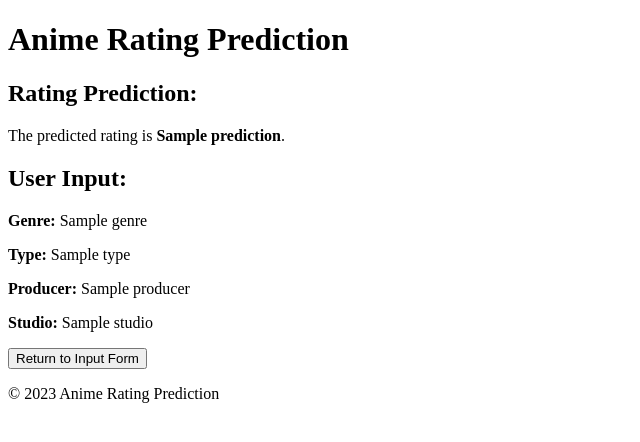
After one commit to calvin-projet/Project_MLOPS, a Flask app: template templates/predict-rating.html in a window 1280 px wide. The commit adds this page. Shown: the top 442 px of the page, without its empty margins (0-640 px from the left). Run offline with Flask 2, Linux system fonts and the light colour scheme; the template is opened without the code that fills it: most values are stand-ins (such as "Sample title", 1, 10 or a date in 2020); parts of the project's set-up code (start-up, migrations or seed data) failed here and were passed over.

Commit message:
update site web

```diff
--- a/app.py
+++ b/app.py
@@ -1,44 +1,81 @@
 from flask import Flask, request, jsonify, send_file, render_template
-from model import predict_rating
 import os
 import pandas as pd
+import pickle
 
 app = Flask(__name__)
+model = pickle.load(open('data/model_xgb.pkl', 'rb'))
 
-static_dir = '/static'
-app.static_folder = static_dir
-
-@app.route('/')
+@app.route('/', methods=['GET', 'POST'])
 def index():
-    return render_template('page.html')
-
-@app.route('/predict', methods=['POST'])
-def predict_rating():
-    if request.method == 'POST':
-        # Get the form data
-        title = request.form['title']
-        genre = request.form.getlist('genre')
-        description = request.form['description']
-        anime_type = request.form['type']
-        producer = request.form['producer']
-        studio = request.form.getlist('studio')
-
-        # Preprocess the input data
-        input_df = pd.DataFrame({'title': [title],
-                                 'genre': [','.join(genre)],
-                                 'description': [description],
-                                 'type': [anime_type],
-                                 'producer': [producer],
-                                 'studio': [','.join(studio)]})
-
-        # Make the prediction
-        # rating = model.predict(input_df)[0]
-        rating = 999
-
-        # Render the result template
-        return render_template('result.html', title=title, genre=genre, description=description, type=anime_type, producer=producer, studio=studio, rating=rating)
-    else:
+    if request.method=='GET':
         return render_template('page.html')
 
+    elif request.method == 'POST':
+        df_anime = pd.read_csv("data/Anime_data.csv")
+        df_anime = df_anime[:10000]
+        df_anime = df_anime.dropna(subset=["Rating"])
+
+        df_anime = df_anime.drop('Title', axis=1)
+        df_anime = df_anime.drop('Aired', axis=1)
+        df_anime = df_anime.drop('Anime_id', axis=1)
+        df_anime = df_anime.drop('Link', axis=1)
+        df_anime = df_anime.drop('Source', axis=1)
+        df_anime = df_anime.drop('Episodes', axis=1)
+        df_anime = df_anime.drop('Popularity', axis=1)
+        df_anime = df_anime.drop('ScoredBy', axis=1)
+        df_anime = df_anime.drop('Members', axis=1)
+        df_anime = df_anime.drop('Synopsis', axis=1)
+        df_anime = df_anime.drop(['Rating'], axis=1)
+
+        Genre = request.form['genre']
+        Type = request.form['type']
+        Producer = request.form['producer']
+        Studio = request.form['studio']
+
+        df_anime.loc[0] = ({'Genre': str(Genre), 'Type': str(Type), 'Producer': str(Producer), 'Studio': str(Studio)})
+
+
+        df_anime['Genre'] = df_anime['Genre'].fillna("['unknown']")
+        df_anime['Producer'] = df_anime['Producer'].fillna("['unknown']")
+        df_anime['Studio'] = df_anime['Studio'].fillna("['unknown']")
+        df_anime['Type'] = df_anime['Type'].fillna("['unknown']")
+
+        df_anime['Genre'] = df_anime['Genre'].str.replace('[', '')
+        df_anime['Genre'] = df_anime['Genre'].str.replace(']', '')
+        df_anime['Genre'] = df_anime['Genre'].str.replace("'", '')
+
+        df_anime['Producer'] = df_anime['Producer'].str.replace('[', '')
+        df_anime['Producer'] = df_anime['Producer'].str.replace(']', '')
+        df_anime['Producer'] = df_anime['Producer'].str.replace("'", '')
+
+        df_anime['Studio'] = df_anime['Studio'].str.replace('[', '')
+        df_anime['Studio'] = df_anime['Studio'].str.replace(']', '')
+        df_anime['Studio'] = df_anime['Studio'].str.replace("'", '')
+
+        df_anime['Type'] = df_anime['Type'].str.replace('[', '')
+        df_anime['Type'] = df_anime['Type'].str.replace(']', '')
+        df_anime['Type'] = df_anime['Type'].str.replace("'", '')
+
+        dummies = df_anime["Studio"].str.get_dummies(', ').add_prefix('studio_')
+        df_anime = pd.concat([df_anime, dummies], axis=1)
+        df_anime = df_anime.drop('Studio', axis=1)
+
+        dummies = df_anime["Type"].str.get_dummies(', ').add_prefix('type_')
+        df_anime = pd.concat([df_anime, dummies], axis=1)
+        df_anime = df_anime.drop('Type', axis=1)
+
+        dummies = df_anime["Producer"].str.get_dummies(', ').add_prefix('producer_')
+        df_anime = pd.concat([df_anime, dummies], axis=1)
+        df_anime = df_anime.drop('Producer', axis=1)
+
+        dummies = df_anime["Genre"].str.get_dummies(', ').add_prefix('genre_')
+        df_anime = pd.concat([df_anime, dummies], axis=1)
+        df_anime = df_anime.drop('Genre', axis=1)
+
+        Prediction = model.predict(df_anime.iloc[[0]])
+
+        return render_template('predict-rating.html', genre=Genre, type=Type, producer=Producer, studio=Studio, prediction=Prediction)
+
 if __name__ == '__main__':
-    app.run(debug=True, port=8090)
+    app.run(debug=True, port=8085)
--- a/templates/page.html
+++ b/templates/page.html
@@ -107,7 +107,7 @@
           background-color: #2980b9;
         }
       </style>
-      <form method="POST" action="http://127.0.0.1:8090/predict-rating">
+      <form method="POST" action="http://127.0.0.1:8085/">
         <label for="title">Title :</label>
         <input type="text" id="title" name="title" required>
 
--- /dev/null
+++ b/templates/predict-rating.html
@@ -0,0 +1,29 @@
+<!DOCTYPE html>
+<html>
+  <head>
+    <title>Anime Rating Prediction</title>
+  </head>
+  <body>
+    <header>
+      <h1>Anime Rating Prediction</h1>
+    </header>
+    <main>
+      <h2>Rating Prediction:</h2>
+      <p>The predicted rating is <strong>{{ prediction }}</strong>.</p>
+
+      <h2>User Input:</h2>
+      <p><strong>Genre:</strong> {% for g in genre %} {{ g }} {% endfor %}</p>
+      <p><strong>Type:</strong> {{ type }}</p>
+      <p><strong>Producer:</strong> {% for p in producer %} {{ p }} {% endfor %}</p>
+      <p><strong>Studio:</strong> {% for s in studio %} {{ s }} {% endfor %}</p>
+
+      <form action="/">
+        <button id="return-button" type="submit">Return to Input Form</button>
+      </form>
+
+    </main>
+    <footer>
+      <p>&copy; 2023 Anime Rating Prediction</p>
+    </footer>
+  </body>
+</html>
```
